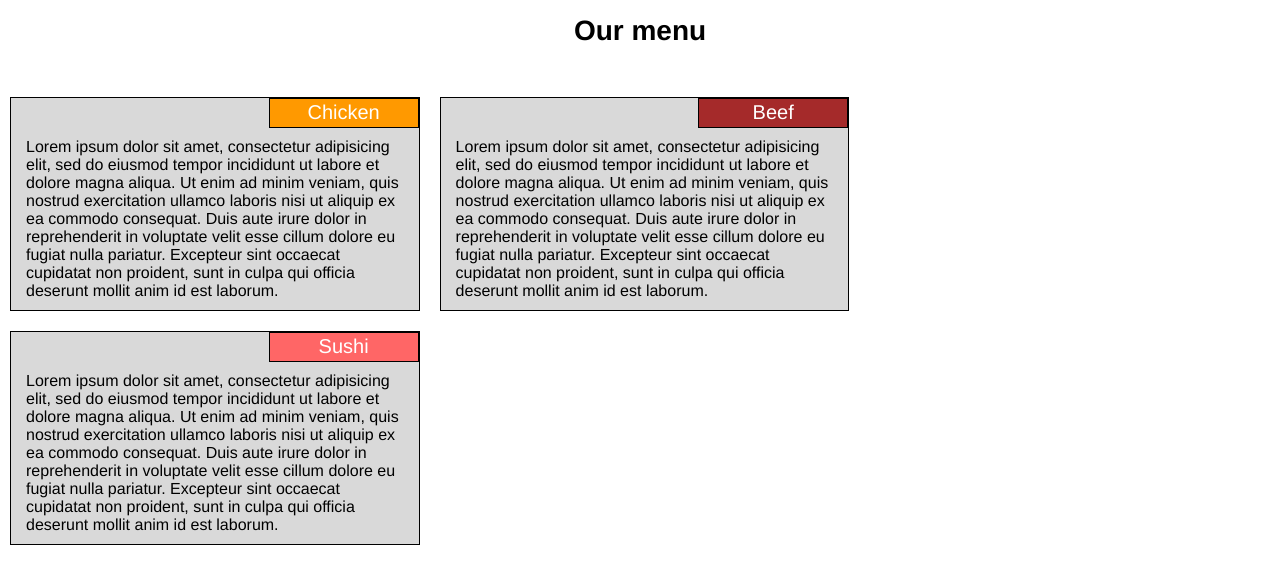
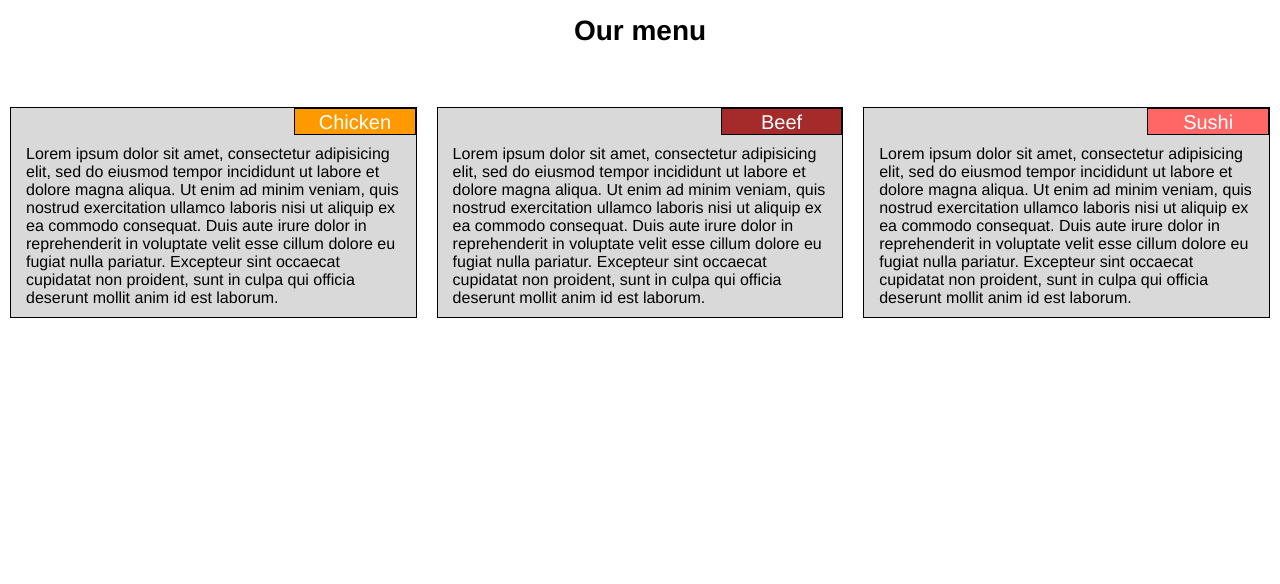
Before and after one commit to andreeac27/andreeac27.github.io, a plain HTML site: page module2-solution/index.html in a window 1280 px wide. Drawn offline with Linux system fonts and the light colour scheme.

Commit message:
small changes

```diff
--- a/module2-solution/css/styles.css
+++ b/module2-solution/css/styles.css
@@ -18,8 +18,8 @@ p#chicken, p#beef, p#sushi {
 	margin-top: 0;
 	margin-right: 0;
 	margin-left: auto;
-	width: 150px;
-	height: 30px;
+	width: 30%;
+	height: 100%;
 	color: white;
 	text-align: center;
 	border: 1px solid black;
@@ -40,11 +40,17 @@ p#sushi {
 }
 
 div#container {
+	margin-bottom: 20px;
+	margin-right: auto;
+	margin-left: auto;
+	padding: 10px;
+}
+
+section {
 	background-color: #d9d9d9;
-	border: 1px solid black;
-	margin-bottom: 20px;
-	margin-right: 10px;
-	margin-left: 10px;
+	border:	1px solid black;
+	width: 100%;
+	position: relative;
 }
 
 .lorem {
@@ -81,7 +87,7 @@ div#container {
 		width: 25%;
 	}
 	.col-lg-4 {
-		width: 32%;
+		width: 33.33%;
 	}
 	.col-lg-5 {
 		width: 41.66%;
@@ -135,7 +141,7 @@ div#container {
 		width: 41.66%;
 	}
 	.col-md-6 {
-		width: 47.5%;
+		width: 50%;
 	}
 	.col-md-7 {
 		width: 58.33%;
@@ -153,6 +159,6 @@ div#container {
 		width: 91.66%;
 	}
 	.col-md-12 {
-		width: 97.5%;
+		width: 100%;
 	}
 }
--- a/module2-solution/index.html
+++ b/module2-solution/index.html
@@ -12,15 +12,18 @@
 
 <div class="row">
 	<div class="col-lg-4 col-md-6 chicken" id="container">
-		<p id="chicken">Chicken</p>
+		<section>
+			<p id="chicken">Chicken</p>
 			<p class="lorem">Lorem ipsum dolor sit amet, consectetur adipisicing elit, sed do eiusmod
 	tempor incididunt ut labore et dolore magna aliqua. Ut enim ad minim veniam,
 	quis nostrud exercitation ullamco laboris nisi ut aliquip ex ea commodo
 	consequat. Duis aute irure dolor in reprehenderit in voluptate velit esse
 	cillum dolore eu fugiat nulla pariatur. Excepteur sint occaecat cupidatat non
 	proident, sunt in culpa qui officia deserunt mollit anim id est laborum.</p>
+		</section>
 	</div>
-		<div class="col-lg-4 col-md-6" id="container">
+	<div class="col-lg-4 col-md-6" id="container">
+		<section>
 			<p id="beef">Beef</p>
 			<p class="lorem">Lorem ipsum dolor sit amet, consectetur adipisicing elit, sed do eiusmod
 	tempor incididunt ut labore et dolore magna aliqua. Ut enim ad minim veniam,
@@ -28,8 +31,10 @@
 	consequat. Duis aute irure dolor in reprehenderit in voluptate velit esse
 	cillum dolore eu fugiat nulla pariatur. Excepteur sint occaecat cupidatat non
 	proident, sunt in culpa qui officia deserunt mollit anim id est laborum.</p>
+		</section>
 	</div>
-		<div class="col-lg-4 col-md-12 sushi" id="container">
+	<div class="col-lg-4 col-md-12 sushi" id="container">
+		<section>
 			<p id="sushi">Sushi</p>
 			<p class="lorem">Lorem ipsum dolor sit amet, consectetur adipisicing elit, sed do eiusmod
 	tempor incididunt ut labore et dolore magna aliqua. Ut enim ad minim veniam,
@@ -37,6 +42,7 @@
 	consequat. Duis aute irure dolor in reprehenderit in voluptate velit esse
 	cillum dolore eu fugiat nulla pariatur. Excepteur sint occaecat cupidatat non
 	proident, sunt in culpa qui officia deserunt mollit anim id est laborum.</p>
+		</section>
 	</div>
 </div>
 
```
